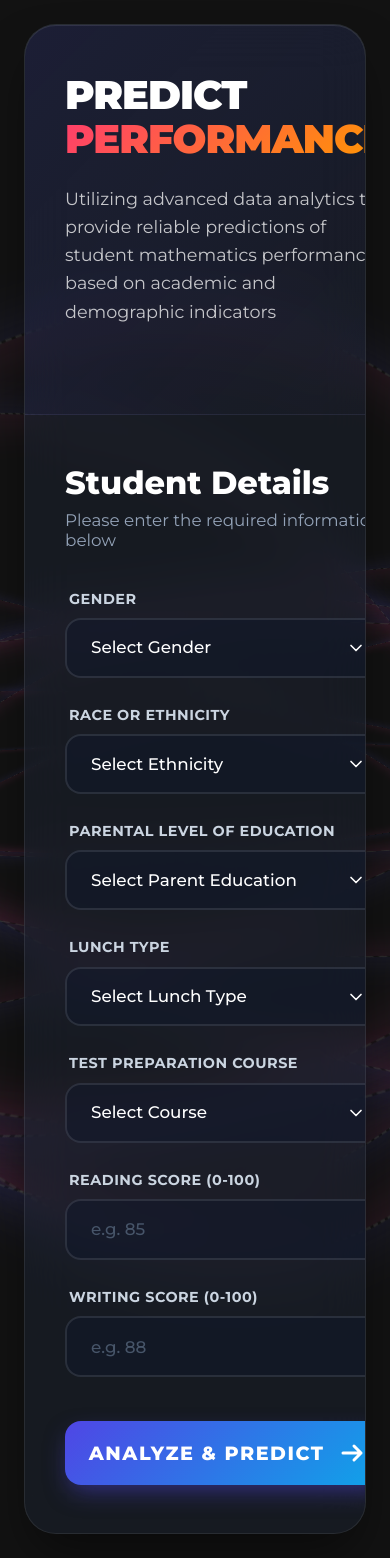
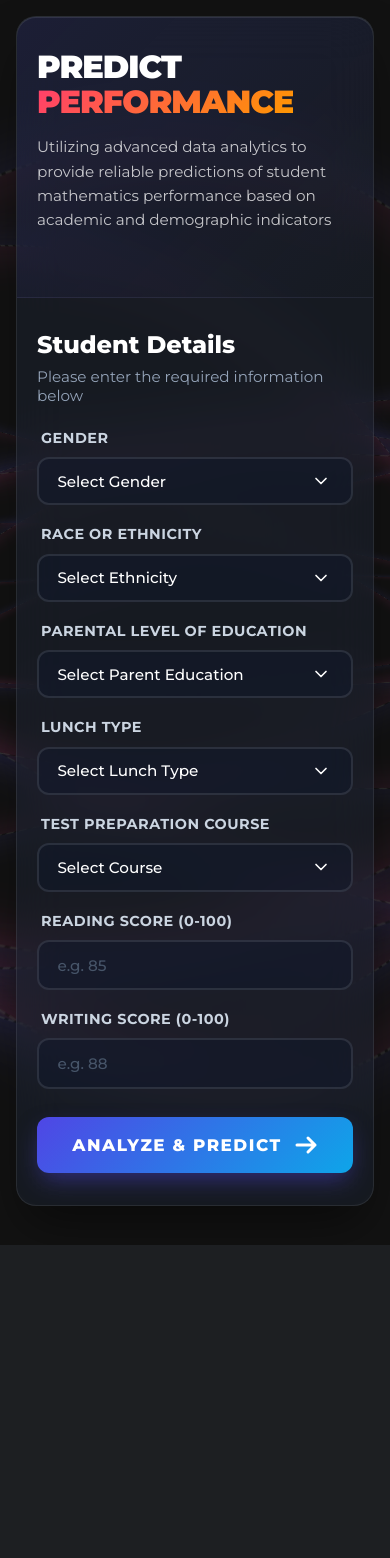
Before and after one commit to Ritesh8457/ML-Project, a Flask app: page /predictdata in a window 390 px wide; the page is wider, and only the part inside the window is pictured. After the commit the page ends 1245 px from the top of that part, so only its background shows below. Run offline with Flask 3, Linux system fonts and the light colour scheme.

Commit message:
Change For Mobile Viwe

```diff
--- a/templates/home.html
+++ b/templates/home.html
@@ -38,9 +38,15 @@
             display: flex;
             align-items: center;
             justify-content: center;
-            padding: 1.5rem;
+            padding: 1rem;
             position: relative;
             overflow-x: hidden;
+        }
+
+        @media (min-width: 768px) {
+            body {
+                padding: 1.5rem;
+            }
         }
 
         /* 3D Rotating Sphere Background */
@@ -126,11 +132,17 @@
             backdrop-filter: blur(24px);
             -webkit-backdrop-filter: blur(24px);
             border: 1px solid rgba(255, 255, 255, 0.08);
-            border-radius: 32px;
+            border-radius: 20px;
             display: grid;
             grid-template-columns: 1fr;
             box-shadow: 0 25px 50px -12px rgba(0, 0, 0, 0.5), inset 0 1px 0 rgba(255, 255, 255, 0.1);
             overflow: hidden;
+        }
+
+        @media (min-width: 768px) {
+            .dashboard-wrapper {
+                border-radius: 32px;
+            }
         }
 
         @media (min-width: 1024px) {
@@ -141,13 +153,19 @@
 
         /* SIDEBAR (Left Panel) */
         .sidebar {
-            padding: 3rem 2.5rem;
+            padding: 2rem 1.25rem;
             background: linear-gradient(135deg, rgba(79, 70, 229, 0.1), rgba(15, 23, 42, 0));
             border-bottom: 1px solid rgba(255, 255, 255, 0.05);
             display: flex;
             flex-direction: column;
             justify-content: center;
             position: relative;
+        }
+
+        @media (min-width: 768px) {
+            .sidebar {
+                padding: 3rem 2.5rem;
+            }
         }
 
         @media (min-width: 1024px) {
@@ -159,10 +177,10 @@
         }
 
         .sidebar h1 {
-            font-size: clamp(2.5rem, 4vw, 4rem);
+            font-size: clamp(2rem, 8vw, 4rem);
             font-weight: 900;
             line-height: 1.1;
-            margin-bottom: 1.5rem;
+            margin-bottom: 1rem;
             color: #ffffff;
             text-transform: uppercase;
             letter-spacing: -1px;
@@ -179,11 +197,17 @@
         }
 
         .sidebar p {
-            font-size: 1.1rem;
+            font-size: clamp(0.95rem, 3vw, 1.1rem);
             color: rgba(255, 255, 255, 0.75);
             line-height: 1.6;
-            margin-bottom: 2.5rem;
+            margin-bottom: 2rem;
             max-width: 400px;
+        }
+
+        @media (min-width: 768px) {
+            .sidebar p {
+                margin-bottom: 2.5rem;
+            }
         }
 
         /* Result Display in Sidebar */
@@ -218,7 +242,7 @@
         }
 
         .result-display .score {
-            font-size: 4.5rem;
+            font-size: clamp(3rem, 10vw, 4.5rem);
             font-weight: 900;
             color: #ffffff;
             line-height: 1;
@@ -227,7 +251,13 @@
 
         /* MAIN CONTENT (Form Panel) */
         .main-content {
-            padding: 3rem 2.5rem;
+            padding: 2rem 1.25rem;
+        }
+
+        @media (min-width: 768px) {
+            .main-content {
+                padding: 3rem 2.5rem;
+            }
         }
 
         @media (min-width: 1024px) {
@@ -237,11 +267,17 @@
         }
 
         .form-header {
-            margin-bottom: 2.5rem;
+            margin-bottom: 1.5rem;
+        }
+
+        @media (min-width: 768px) {
+            .form-header {
+                margin-bottom: 2.5rem;
+            }
         }
 
         .form-header h2 {
-            font-size: 2rem;
+            font-size: clamp(1.5rem, 6vw, 2rem);
             font-weight: 800;
             color: #ffffff;
             margin-bottom: 0.5rem;
@@ -249,13 +285,19 @@
 
         .form-header p {
             color: var(--text-muted);
-            font-size: 1.05rem;
+            font-size: clamp(0.95rem, 3vw, 1.05rem);
         }
 
         .form-grid {
             display: grid;
             grid-template-columns: 1fr;
-            gap: 1.75rem;
+            gap: 1.25rem;
+        }
+
+        @media (min-width: 768px) {
+            .form-grid {
+                gap: 1.75rem;
+            }
         }
 
         @media (min-width: 640px) {
@@ -287,15 +329,24 @@
         input,
         select {
             width: 100%;
-            padding: 1.15rem 1.5rem;
+            padding: 0.85rem 1.15rem;
             background: var(--input-bg);
             border: 2px solid var(--input-border);
-            border-radius: 16px;
+            border-radius: 12px;
             color: #ffffff;
-            font-size: 1.05rem;
+            font-size: 0.95rem;
             font-weight: 500;
             transition: all 0.3s ease;
             outline: none;
+        }
+
+        @media (min-width: 768px) {
+            input,
+            select {
+                padding: 1.15rem 1.5rem;
+                border-radius: 16px;
+                font-size: 1.05rem;
+            }
         }
 
         input::placeholder {
@@ -333,14 +384,14 @@
         /* Primary Button */
         .btn-submit {
             grid-column: 1 / -1;
-            margin-top: 1rem;
+            margin-top: 0.5rem;
             width: 100%;
-            padding: 1.25rem;
+            padding: 1rem;
             background: var(--secondary-gradient);
             color: white;
             border: none;
-            border-radius: 16px;
-            font-size: 1.2rem;
+            border-radius: 12px;
+            font-size: 1.05rem;
             font-weight: 800;
             text-transform: uppercase;
             letter-spacing: 1.5px;
@@ -350,7 +401,17 @@
             display: flex;
             align-items: center;
             justify-content: center;
-            gap: 1rem;
+            gap: 0.75rem;
+        }
+
+        @media (min-width: 768px) {
+            .btn-submit {
+                margin-top: 1rem;
+                padding: 1.25rem;
+                border-radius: 16px;
+                font-size: 1.2rem;
+                gap: 1rem;
+            }
         }
 
         .btn-submit:hover {
```
